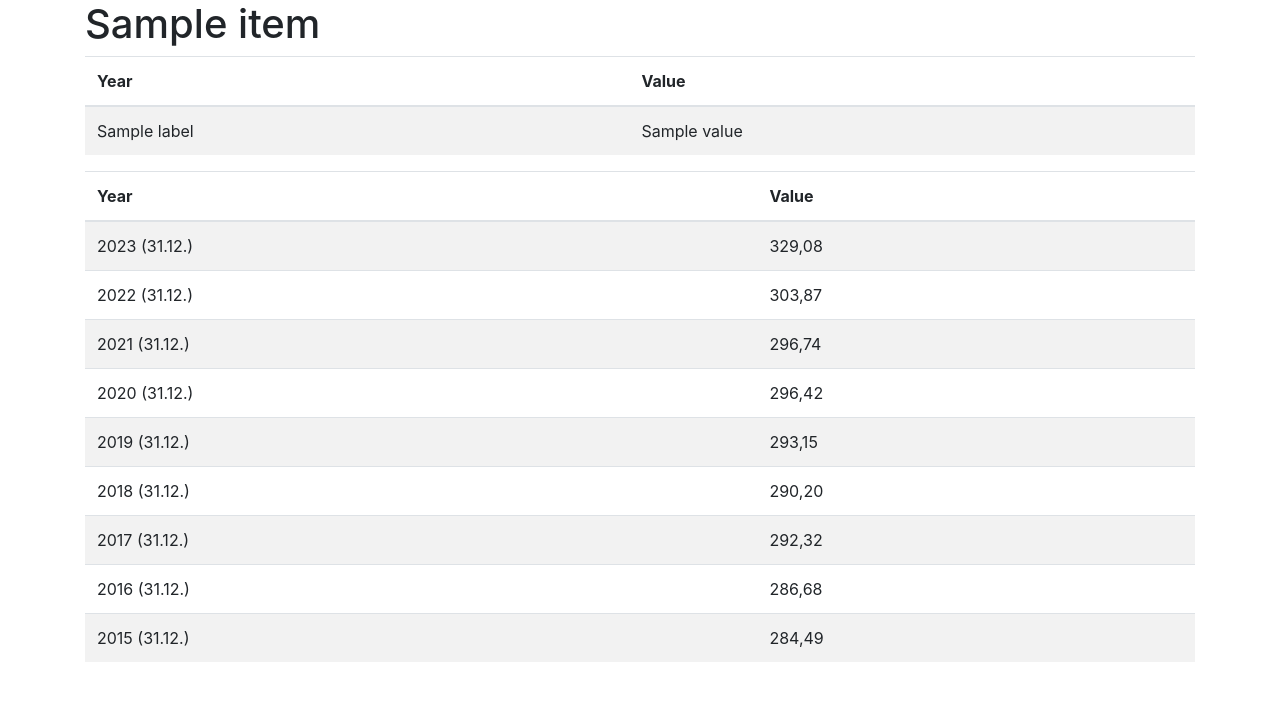
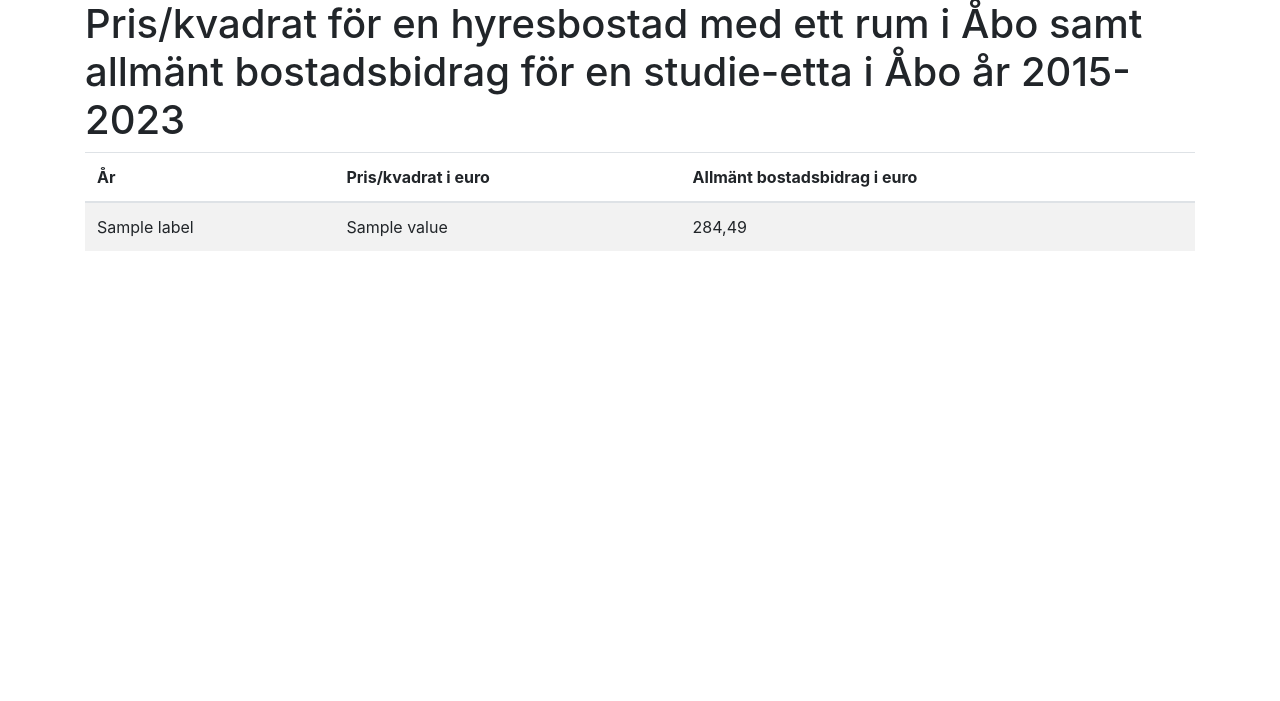
Before and after one commit to benjaaminh/FIT-task3, a Django app: page / in a window 1280 px wide. Shown: the top 701 px of the page. Run offline with Django 4.2, Linux system fonts and the light colour scheme; tables that the repository leaves empty hold one stand-in row (values such as "Sample post"); a database or web service that is not in the repository returns one stand-in record (values such as "Sample title"); data that the repository does not hold is empty; some libraries are stand-ins or nearby versions.

Commit message:
made some research questions and combined tables

```diff
--- a/task3/api.py
+++ b/task3/api.py
@@ -1,7 +1,7 @@
 import requests
+import json
 def fetch_api_data():
     url = "https://pxdata.stat.fi:443/PxWeb/api/v1/sv/StatFin/asvu/statfin_asvu_pxt_11x5.px"
-
 
     params= {
   "query": [
@@ -51,8 +51,6 @@ def fetch_api_data():
 
     results = response.json()
 
-    label = results["label"]
-
     #years are a list retrieved from response dimension->vuosi->category->label and its values
     years = list(results['dimension']['Vuosi']['category']['label'].values())
     #the values for each year is retrieved from the value array
@@ -60,4 +58,4 @@ def fetch_api_data():
 
     #data is a list of tuples both of which are the lists years and values
     data = list(zip(years,values))
-    return data, label
+    return data
--- a/task3/csvreader.py
+++ b/task3/csvreader.py
@@ -1,4 +1,10 @@
 import pandas as pd
+
+
+#reverses a list
+def reverse(lst):
+    new_lst = lst[::-1]
+    return new_lst
 
 def read_csv_file() :
 # Define the file path
@@ -7,15 +13,15 @@ def read_csv_file() :
 # Read the CSV file into a DataFrame
     df = pd.read_csv(file_path, sep=";", header=None)
 
-# Print the DataFrame
+
+#pick out the necessary data values
     df_subset = df.iloc[6:15]
-    dates = df_subset.iloc[:,0]
+
+#pick out the right column from the subset
     bostadsbidrag = df_subset.iloc[:,2]
 
-#print(df_subset)
-#print(dates)
-#print(bostadsbidrag)
-
-    data = list(zip(dates,bostadsbidrag))
-
-    return data
+#make a list of it
+    data =list(bostadsbidrag)
+#reverse it so it fits with the other data
+    reversed = reverse(data)
+    return reversed
--- a/task3/data_analysis/templates/pages/index.html
+++ b/task3/data_analysis/templates/pages/index.html
@@ -1,49 +1,37 @@
 <!DOCTYPE html>
 <html lang="en">
+
 <head>
     <meta charset="UTF-8">
     <meta name="viewport" content="width=device-width, initial-scale=1.0">
-    <title>API Data Table</title>
+    <title>Visualisering av data</title>
     <!-- Bootstrap CSS -->
     <link href="https://maxcdn.bootstrapcdn.com/bootstrap/4.5.2/css/bootstrap.min.css" rel="stylesheet">
 </head>
+
 <body>
     <div class="container">
-        <h1>{{ label }}</h1>
+        <h1>Pris/kvadrat för en hyresbostad med ett rum i Åbo samt allmänt bostadsbidrag för en studie-etta i Åbo år 2015-2023</h1>
         <table class="table table-striped">
             <thead>
                 <tr>
-                    <th>Year</th>
-                    <th>Value</th>
+                    <th>År</th>
+                    <th>Pris/kvadrat i euro</th>
+                    <th>Allmänt bostadsbidrag i euro</th>
                 </tr>
             </thead>
             <tbody>
-                {% for year, value in data %}
+                {% for api_data, csv_data in combined_data %}
                 <tr>
-                    <td>{{ year }}</td>
+                    {% for value in api_data %}
                     <td>{{ value }}</td>
-                </tr>
-                {% endfor %}
-            </tbody>
-        </table>
-    </div>
-    <div class="container">
-        <table class="table table-striped">
-            <thead>
-                <tr>
-                    <th>Year</th>
-                    <th>Value</th>
-                </tr>
-            </thead>
-            <tbody>
-                {% for year, value in csvdata %}
-                <tr>
-                    <td>{{ year }}</td>
-                    <td>{{ value }}</td>
+                    {% endfor %}
+                    <td>{{ csv_data }}</td>
                 </tr>
                 {% endfor %}
             </tbody>
         </table>
     </div>
 </body>
+
 </html>
--- a/task3/data_analysis/views.py
+++ b/task3/data_analysis/views.py
@@ -4,11 +4,11 @@ from django.http import HttpResponse
 from api import fetch_api_data
 from csvreader import read_csv_file
 def index(request):
-    data, label = fetch_api_data()
+    data = fetch_api_data()
     csvdata = read_csv_file()
     context = {
         'data':data,
-        'label':label,
-        'csvdata':csvdata
+        'csvdata':csvdata,
+        'combined_data':zip(data,csvdata)
     }
     return render(request,'pages/index.html',context)
```
Also changed, not shown: sq-api_table_statfin_erop_pxt_137q.px.json (deleted, +0 -25 lines), README.md.
